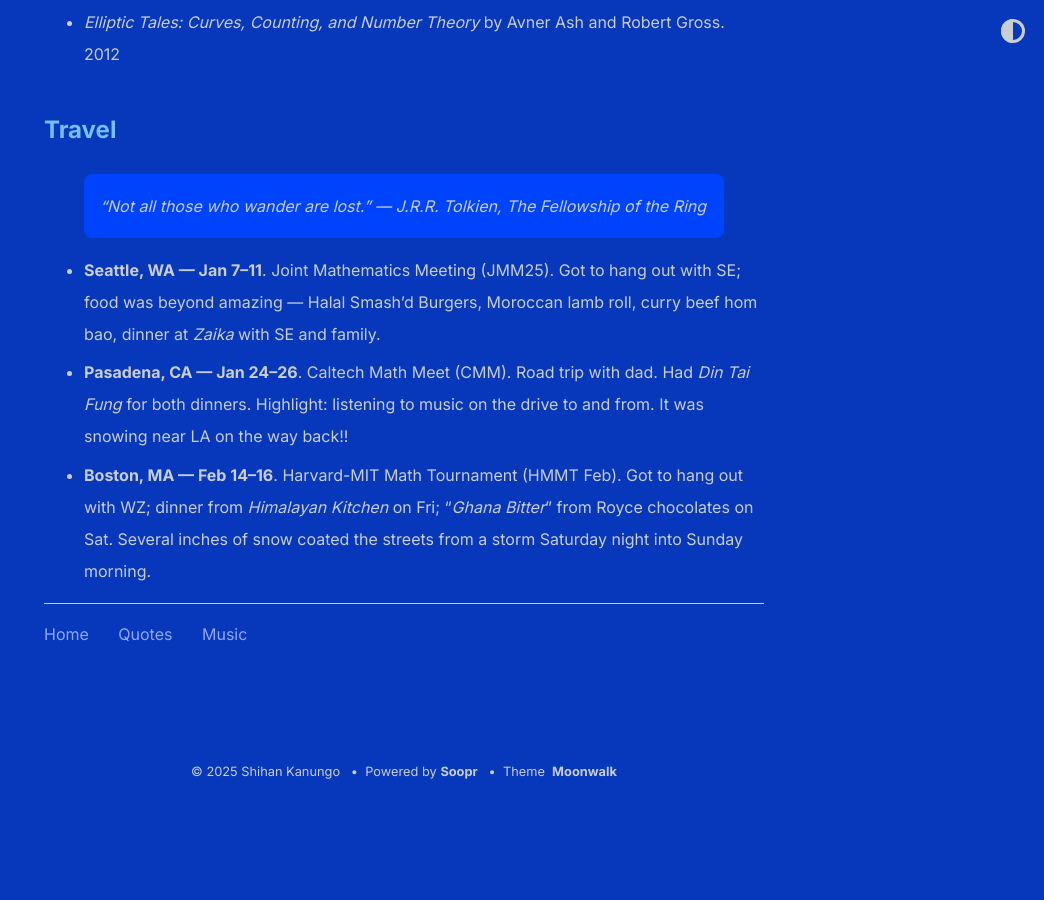
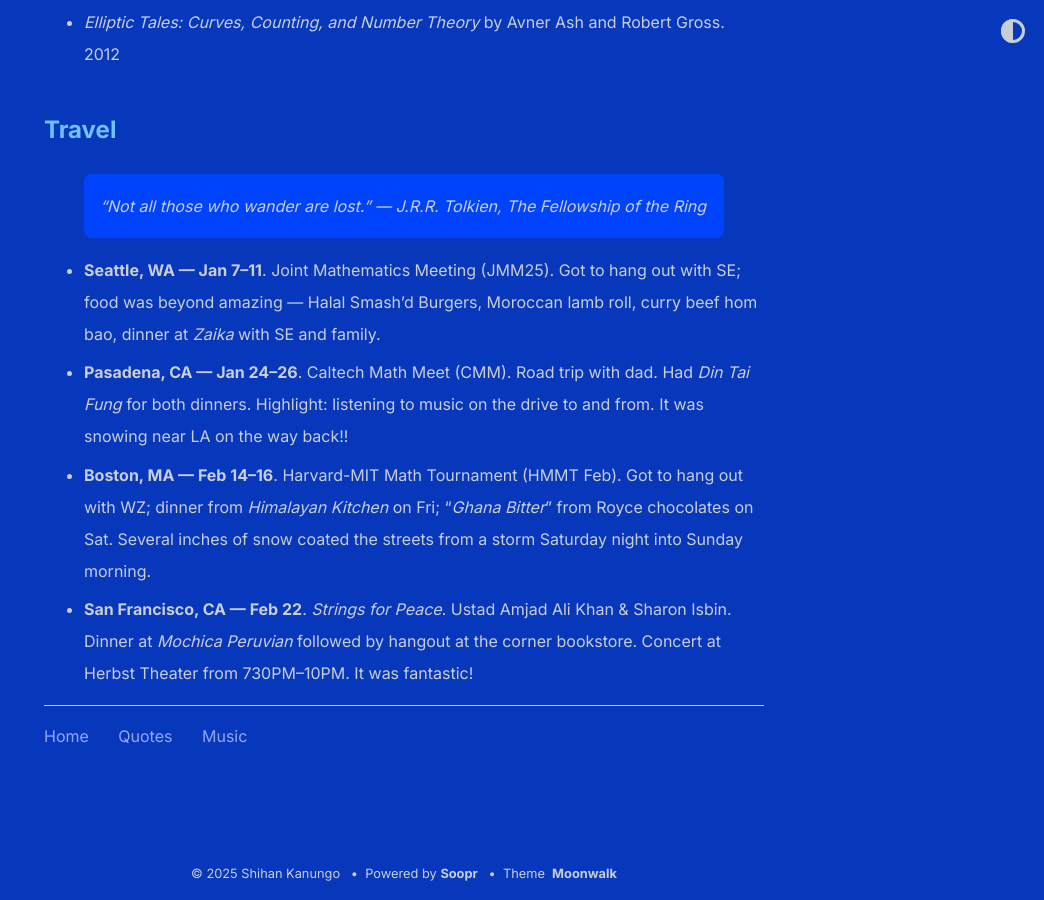
Before and after one commit to shihankanungo/shihankanungo.github.io, a Jekyll site: the page built from wrapped.md, in a window 1280 px wide and 900 px high, scrolled down 2000 px. Shown: the whole window, without its empty margins (236-1280 px from the left). Built offline with Jekyll 4.4.1, drawn with Linux system fonts in a browser that asks for light colours; before the commit the page ends 2797 px from its top, so only the background shows below that.

Commit message:
Update wrapped.md

```diff
--- a/wrapped.md
+++ b/wrapped.md
@@ -57,3 +57,4 @@
 - **Seattle, WA --- Jan 7--11**. Joint Mathematics Meeting (JMM25). Got to hang out with SE; food was beyond amazing --- Halal Smash'd Burgers, Moroccan lamb roll, curry beef hom bao, dinner at *Zaika* with SE and family.
 - **Pasadena, CA --- Jan 24--26**. Caltech Math Meet (CMM). Road trip with dad. Had *Din Tai Fung* for both dinners. Highlight: listening to music on the drive to and from. It was snowing near LA on the way back!!
 - **Boston, MA --- Feb 14--16**. Harvard-MIT Math Tournament (HMMT Feb). Got to hang out with WZ; dinner from *Himalayan Kitchen* on Fri; "*Ghana Bitter*" from Royce chocolates on Sat. Several inches of snow coated the streets from a storm Saturday night into Sunday morning.
+- **San Francisco, CA --- Feb 22**. *Strings for Peace*. Ustad Amjad Ali Khan & Sharon Isbin. Dinner at *Mochica Peruvian* followed by hangout at the corner bookstore. Concert at Herbst Theater from 730PM--10PM. It was fantastic!
```
